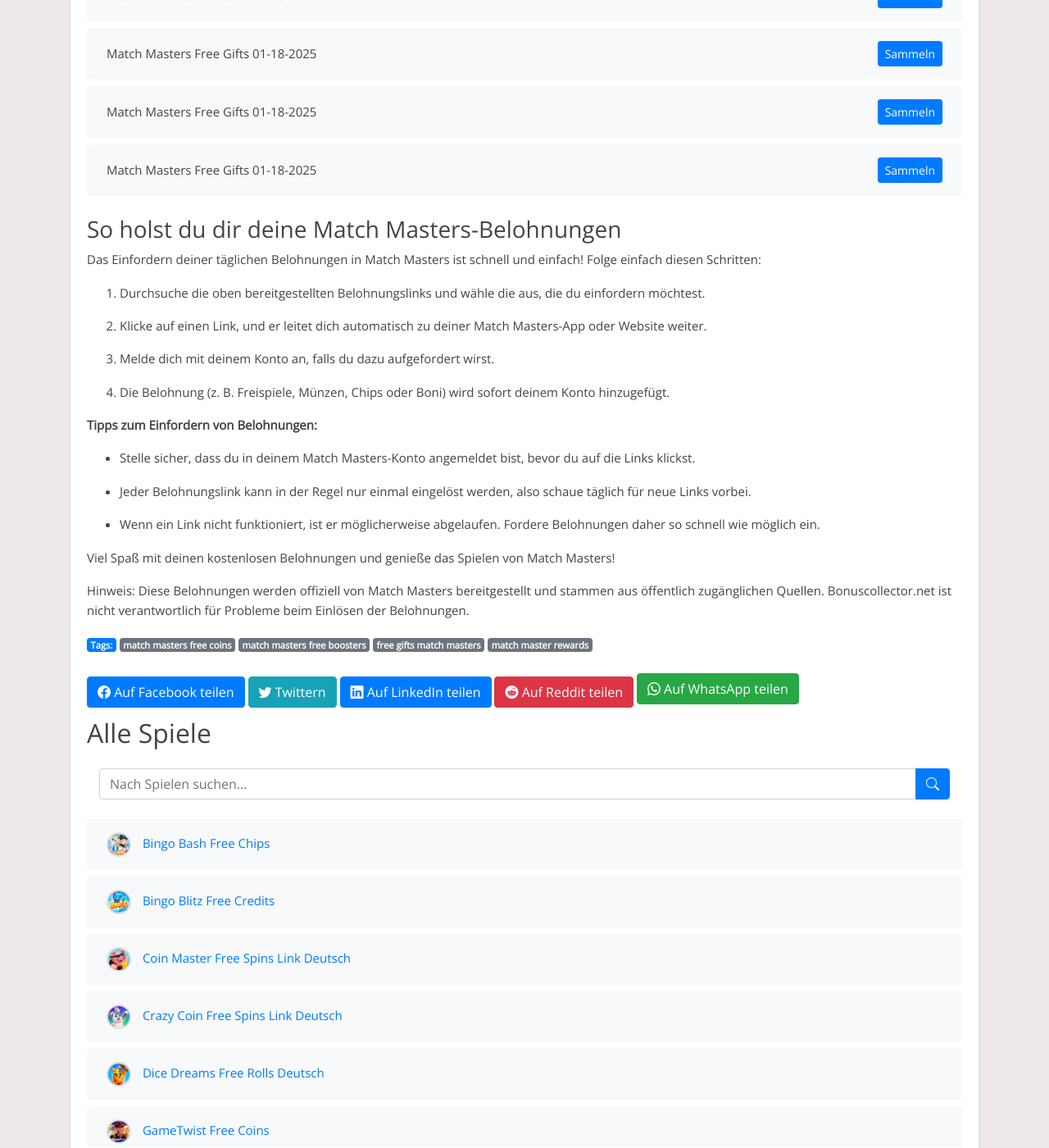
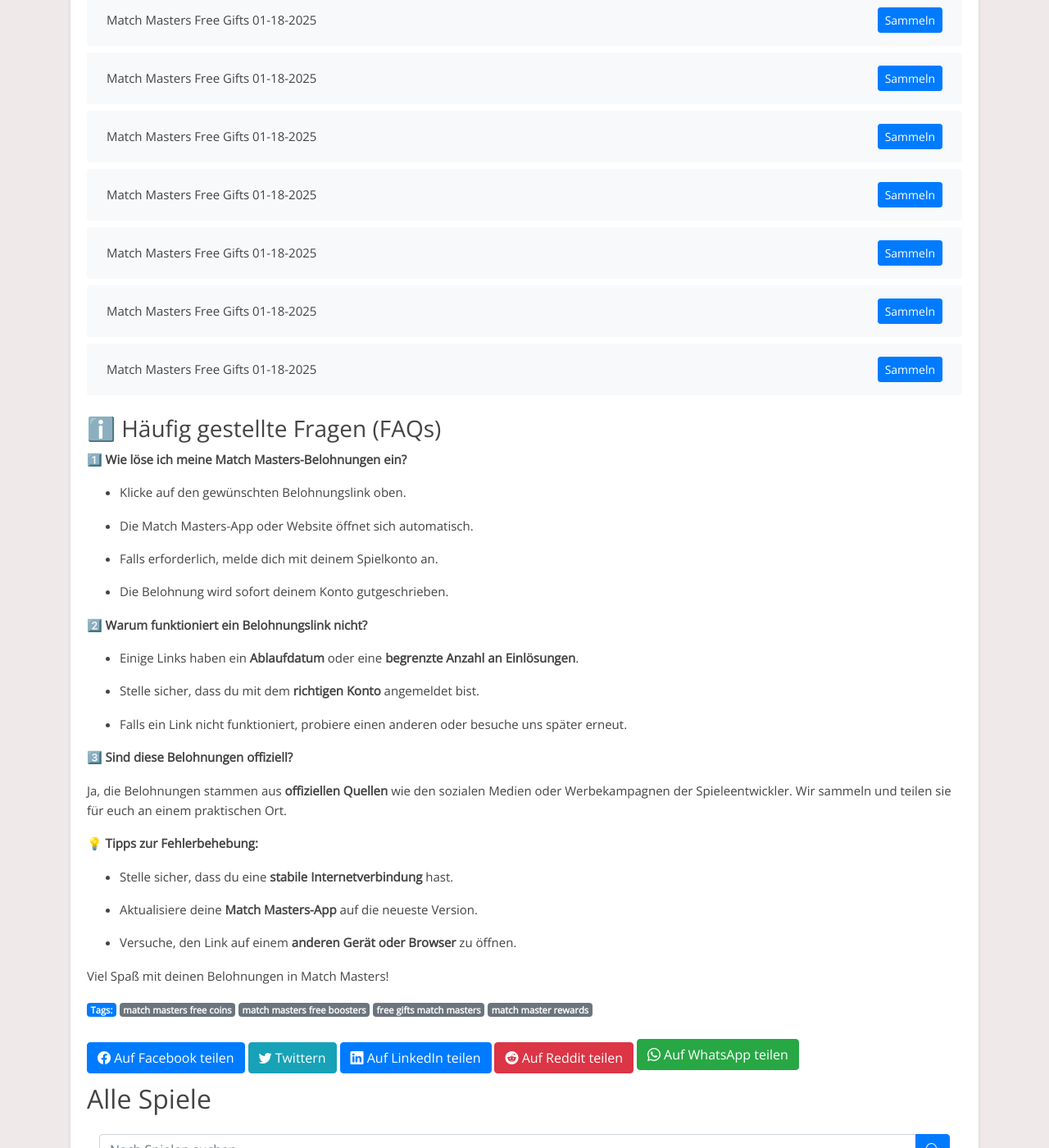
Before and after one commit to Prollad99/bs-de, a Jekyll site: the page built from _posts/2025-01-18-match-masters.md, in a window 1280 px wide and 1400 px high, scrolled down 7477 px. Shown: the whole window at 82% size. Built offline with Jekyll 4.4.1, drawn with Linux system fonts in a browser that asks for light colours; some of the changed text lies outside the part shown.

Commit message:
Aktualisiere Inhalte für match-masters

```diff
--- a/_includes/match-masters_footer.html
+++ b/_includes/match-masters_footer.html
@@ -1,27 +1,38 @@
-### So holst du dir deine Match Masters-Belohnungen
+### ℹ️ Häufig gestellte Fragen (FAQs)
 
 
-Das Einfordern deiner täglichen Belohnungen in Match Masters ist schnell und einfach! Folge einfach diesen Schritten:
+**1️⃣ Wie löse ich meine Match Masters-Belohnungen ein?**
 
-1. Durchsuche die oben bereitgestellten Belohnungslinks und wähle die aus, die du einfordern möchtest.
+- Klicke auf den gewünschten Belohnungslink oben.
 
-2. Klicke auf einen Link, und er leitet dich automatisch zu deiner Match Masters-App oder Website weiter.
+- Die Match Masters-App oder Website öffnet sich automatisch.
 
-3. Melde dich mit deinem Konto an, falls du dazu aufgefordert wirst.
+- Falls erforderlich, melde dich mit deinem Spielkonto an.
 
-4. Die Belohnung (z. B. Freispiele, Münzen, Chips oder Boni) wird sofort deinem Konto hinzugefügt.
+- Die Belohnung wird sofort deinem Konto gutgeschrieben.
 
 
-**Tipps zum Einfordern von Belohnungen:**
+**2️⃣ Warum funktioniert ein Belohnungslink nicht?**
 
-- Stelle sicher, dass du in deinem Match Masters-Konto angemeldet bist, bevor du auf die Links klickst.
+- Einige Links haben ein **Ablaufdatum** oder eine **begrenzte Anzahl an Einlösungen**.
 
-- Jeder Belohnungslink kann in der Regel nur einmal eingelöst werden, also schaue täglich für neue Links vorbei.
+- Stelle sicher, dass du mit dem **richtigen Konto** angemeldet bist.
 
-- Wenn ein Link nicht funktioniert, ist er möglicherweise abgelaufen. Fordere Belohnungen daher so schnell wie möglich ein.
+- Falls ein Link nicht funktioniert, probiere einen anderen oder besuche uns später erneut.
 
 
-Viel Spaß mit deinen kostenlosen Belohnungen und genieße das Spielen von Match Masters!
+**3️⃣ Sind diese Belohnungen offiziell?**
+
+Ja, die Belohnungen stammen aus **offiziellen Quellen** wie den sozialen Medien oder Werbekampagnen der Spieleentwickler. Wir sammeln und teilen sie für euch an einem praktischen Ort.
 
 
-Hinweis: Diese Belohnungen werden offiziell von Match Masters bereitgestellt und stammen aus öffentlich zugänglichen Quellen. Bonuscollector.net ist nicht verantwortlich für Probleme beim Einlösen der Belohnungen.
+**💡 Tipps zur Fehlerbehebung:**
+
+- Stelle sicher, dass du eine **stabile Internetverbindung** hast.
+
+- Aktualisiere deine **Match Masters-App** auf die neueste Version.
+
+- Versuche, den Link auf einem **anderen Gerät oder Browser** zu öffnen.
+
+
+Viel Spaß mit deinen Belohnungen in Match Masters!
--- a/_includes/match-masters_post.html
+++ b/_includes/match-masters_post.html
@@ -1,13 +1,29 @@
-Entdecke tägliche Match Masters-Belohnungen!
+## Match Masters – Tägliche Belohnungen & Tipps
 
 
-Bist du ein Fan von Match Masters und möchtest dein Spielerlebnis verbessern? Du bist hier genau richtig! Diese Seite ist allen Match Masters-Enthusiasten gewidmet, die täglich kostenlose Belohnungen einfordern möchten. Hier findest du die neuesten Links, um Freispiele, Münzen, Chips und andere spannende Boni zu sammeln, damit du das Spiel noch mehr genießen kannst.
+**Hol dir täglich exklusive Belohnungen für Match Masters!** Wir stellen dir die neuesten Bonuslinks bereit, mit denen du Freispiele, Münzen, Chips und andere Belohnungen sammeln kannst.
 
 
-Match Masters ist ein unterhaltsames Spiel, das von Millionen geliebt wird. Ob du höhere Level erreichen oder einfach nur den Nervenkitzel genießen möchtest – unsere täglichen Belohnungslinks halten dich im Spiel.
+### 🎮 Was ist Match Masters?
+
+Match Masters ist ein spannendes und unterhaltsames Spiel, das Millionen von Spielern weltweit begeistert. Es bietet tägliche Herausforderungen, Events und Belohnungen, die dein Spielerlebnis verbessern.
 
 
-Hinweis: Match Masters ist eine kostenlose App, die ausschließlich zu Unterhaltungszwecken entwickelt wurde. Bonuscollector.net ist eine unabhängige Plattform und steht in keiner Verbindung zu den Entwicklern oder Eigentümern von Match Masters.
+### 🏆 Warum solltest du Belohnungen einlösen?
+
+- **Mehr Spielzeit** – Genieße das Spiel ohne Unterbrechungen.
+
+- **Schneller Fortschritt** – Steige schneller auf und schalte neue Inhalte frei.
+
+- **Events optimal nutzen** – Einige Boni sind nur für kurze Zeit verfügbar!
 
 
-Schau täglich vorbei, um sicherzustellen, dass du keine Belohnung verpasst!
+### 💡 Pro Tipp:
+
+„Speichere deine Belohnungen für besondere Events oder Herausforderungen, um den maximalen Vorteil zu erzielen!“
+
+
+Bleib dran und sichere dir täglich deine Match Masters-Belohnungen!
+
+
+*Hinweis: Bonuscollector.net steht in keiner Verbindung zu den Entwicklern von Match Masters. Alle Links stammen aus offiziellen Quellen.*
```
